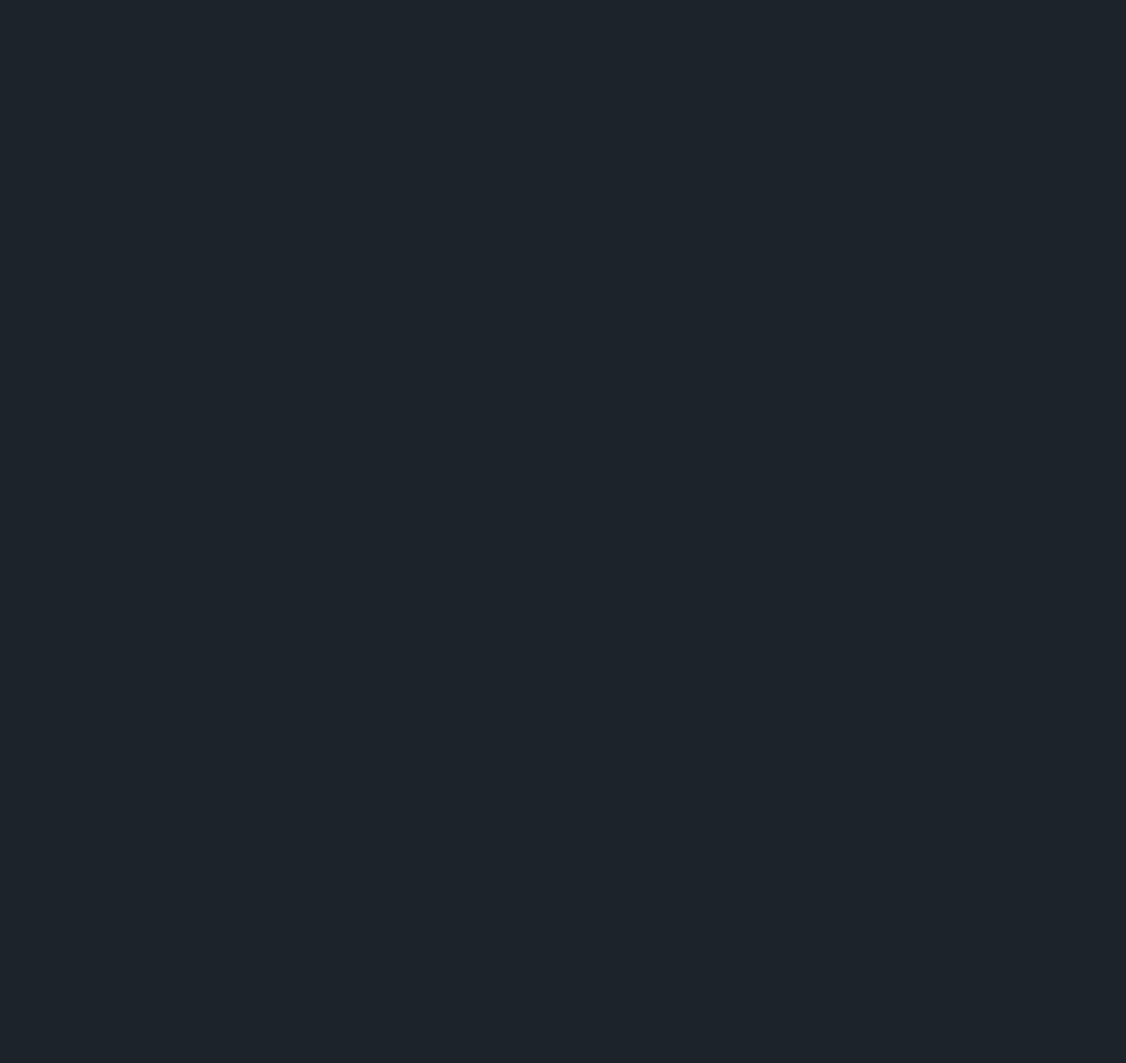
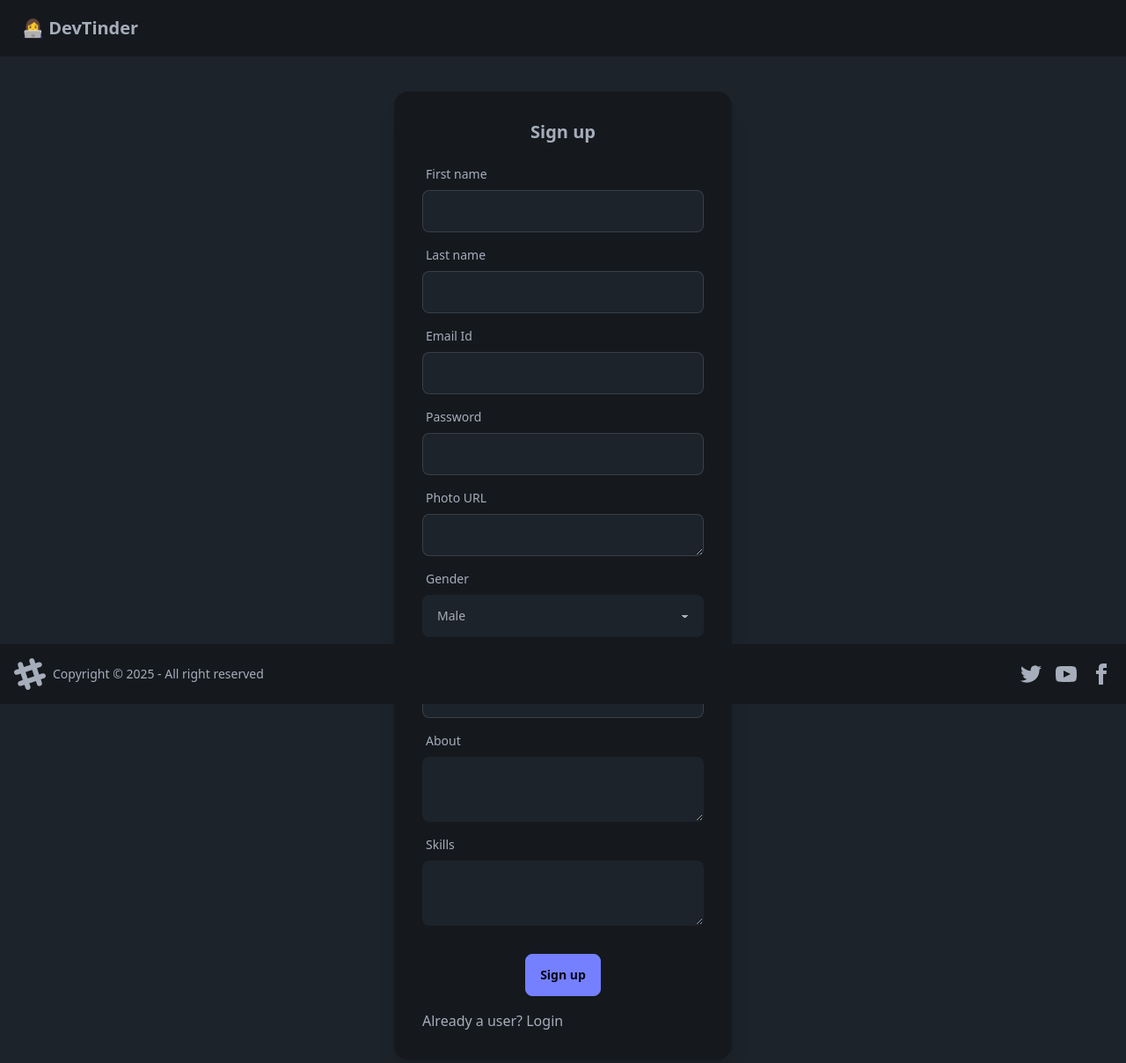
Before and after one commit to ananthkini/devtinder-web, a React (Vite) app: page /signup in a window 1280 px wide. Before the commit this address had no page. Shown: the top 1208 px of the page at 88% size. Before the commit the page ends 800 px from the top, so only its background shows below. Built offline with nearby package versions, Linux system fonts and the light colour scheme.

Commit message:
Login and Signup changes

```diff
--- a/src/App.jsx
+++ b/src/App.jsx
@@ -17,11 +17,11 @@ function App() {
       <Provider store={store}>
         <BrowserRouter basename="/">
           <Routes>
+              <Route path="/login" element={<Login />}></Route>
+              <Route path="/signup" element={<Signup />}></Route>
             <Route path="/" element={<Body />}>
-              <Route path="/" element={<LoginContainer />}></Route>
-              <Route path="/login" element={<LoginContainer />}></Route>
+              <Route path="/" element={<Body />}></Route>
               <Route path="/feed" element={<Feed />}></Route>
-
               <Route path="/profile" element={<Profile />}></Route>
               <Route path="/connections" element={<Connections />}></Route>
               <Route path="/requests" element={<Requests />}></Route>
--- a/src/components/Feed.jsx
+++ b/src/components/Feed.jsx
@@ -11,6 +11,7 @@ function Feed() {
   const feedData = useSelector((store) => store.feed);
   const dispatch = useDispatch();
 
+
   const getFeed = async () => {
     if (!feedData) {
       try {
@@ -21,7 +22,7 @@ function Feed() {
         );
 
         dispatch(addFeed(res?.data?.data));
-        console.log('added',feedData);
+
       } catch (err) {
         console.log(err);
       }
--- a/src/components/Login.jsx
+++ b/src/components/Login.jsx
@@ -4,6 +4,8 @@ import { useDispatch } from "react-redux";
 import { addUser } from "../utils/userSlice";
 import { Link, useNavigate } from "react-router-dom";
 import { BASE_URL } from "../utils/constants";
+import Footer from "./Footer";
+import Navbar from "./Navbar";
 
 function Login() {
   const [emailId, setEmailId] = useState("");
@@ -30,6 +32,8 @@ function Login() {
   };
 
   return (
+    <>
+    <Navbar />
       <div className="flex justify-center my-10">
         <div className="card bg-base-300 w-96 shadow-xl">
           <div className="card-body ">
@@ -70,14 +74,16 @@ function Login() {
                 Login
               </button>
             </div>
-          {/* <div>
+            <div>
               <p>
                 New user? <Link to={"/signup"}>Sign up</Link>
               </p>
-          </div> */}
             </div>
           </div>
         </div>
+      </div>
+      <Footer />
+    </>
   );
 }
 
--- a/src/components/Signup.jsx
+++ b/src/components/Signup.jsx
@@ -3,6 +3,8 @@ import React, { useState } from "react";
 import { Link } from "react-router-dom";
 import { BASE_URL } from "../utils/constants";
 import Toast from "./Toast";
+import Navbar from "./Navbar";
+import Footer from "./Footer";
 
 function Signup() {
   const [firstName, setFirstName] = useState("");
@@ -77,7 +79,8 @@ function Signup() {
   return (
     <>
       <Toast type={tType} message={tMessage} count={count} />
-      <div className="flex justify-center my-10">
+      <Navbar/>
+      <div className="flex justify-center my-10 mb-10">
         <form>
           <div className="card bg-base-300 w-96 shadow-xl">
             <div className="card-body ">
@@ -205,14 +208,15 @@ function Signup() {
                   Sign up
                 </button>
               </div>
-              {/* <div>
+              <div>
           <p>Already a user? <Link to={'/login'}>Login</Link></p>
 
-          </div> */}
+          </div>
             </div>
           </div>
         </form>
       </div>
+      <Footer/>
     </>
   );
 }
```
Lines whose indentation alone changed are shown as unchanged.
